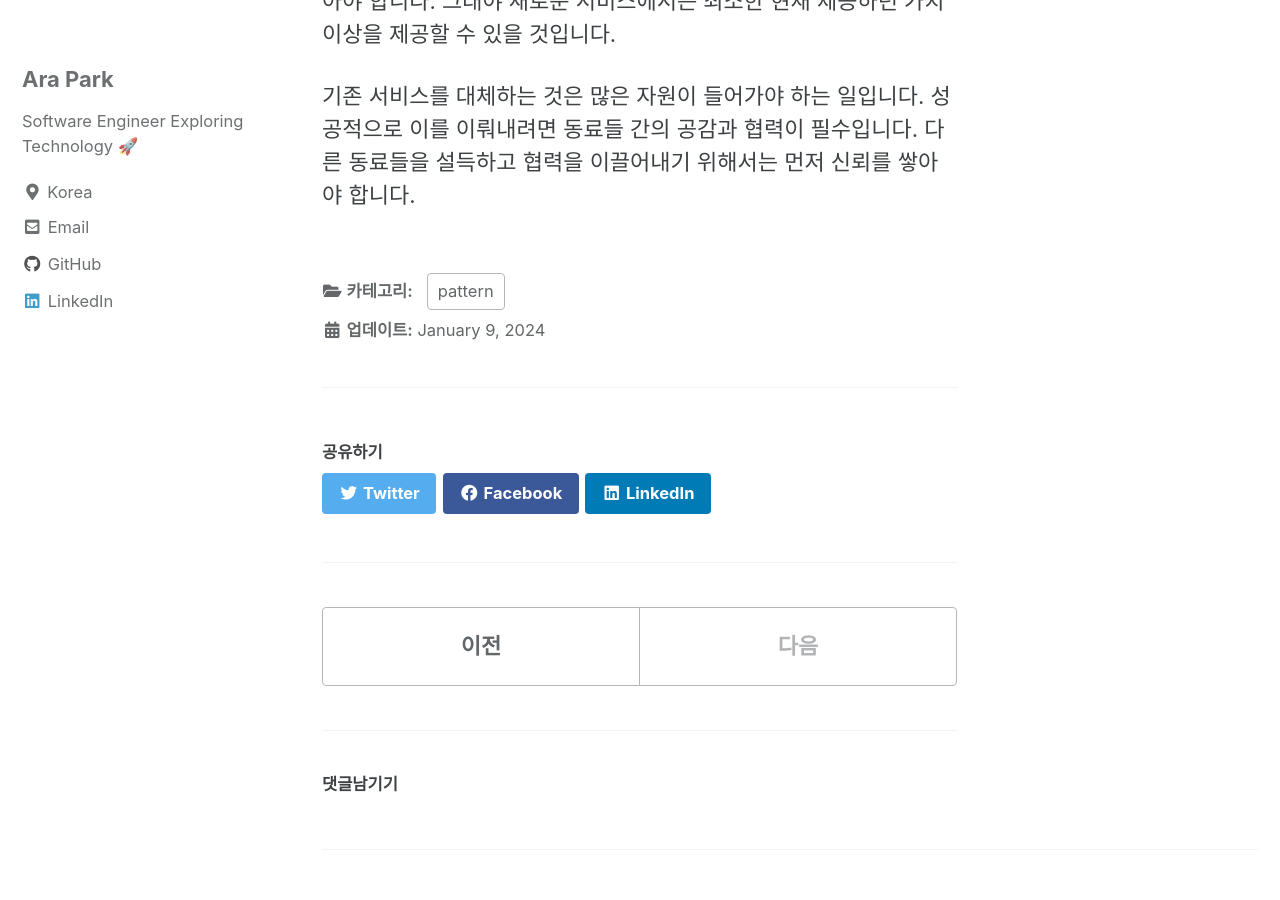
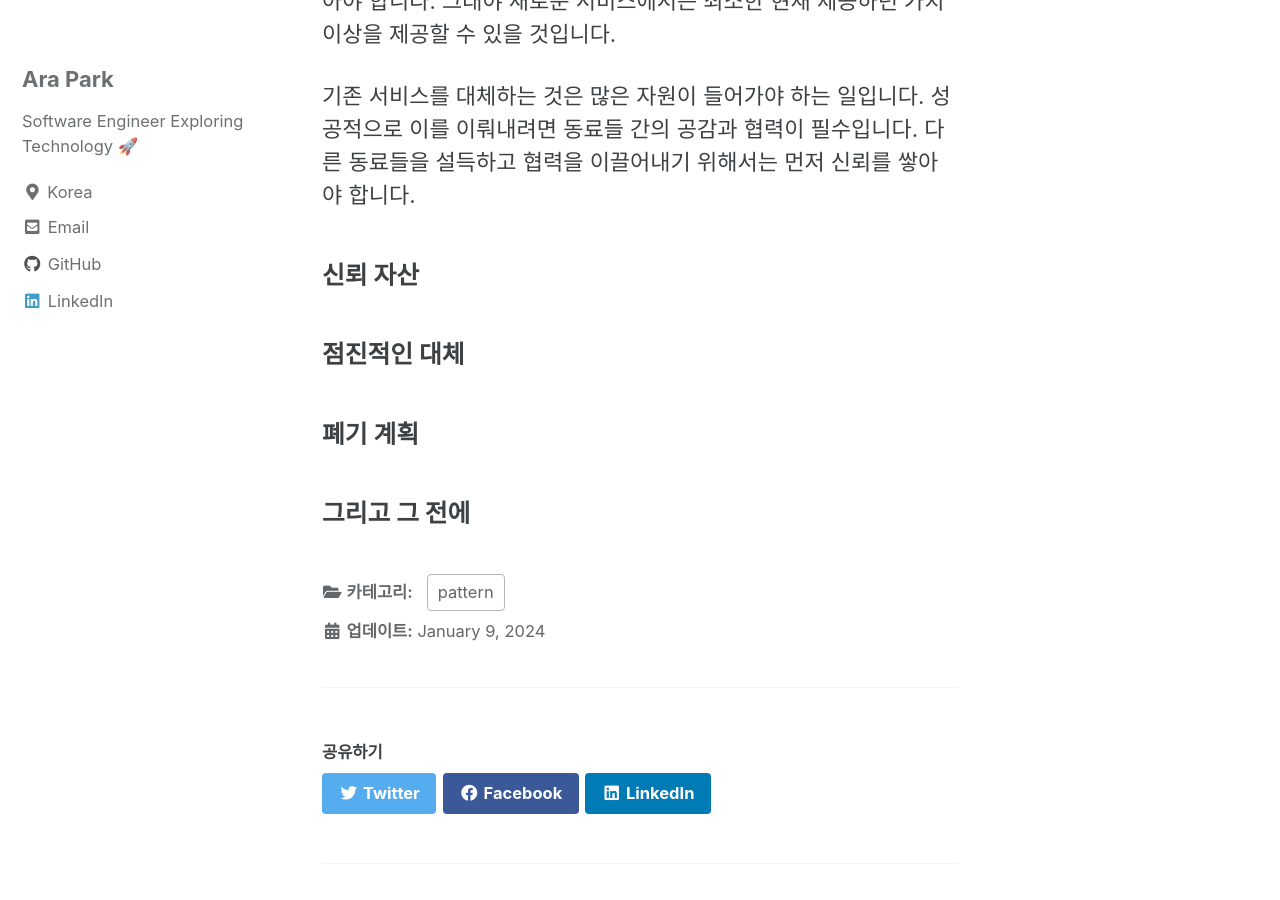
Before and after one commit to siyul-park/siyul-park.github.io, a Jekyll site: the page built from _posts/2024-01-09-live-with-lagacy.md, in a window 1280 px wide and 900 px high, scrolled down 2366 px. Built offline with Jekyll 4.4.1, drawn with Linux system fonts in a browser that asks for light colours; cached includes are drawn as plain includes; comment, search, counter and statistics services are not loaded.

Commit message:
draft: 목치 작성

```diff
--- a/_posts/2024-01-09-live-with-lagacy.md
+++ b/_posts/2024-01-09-live-with-lagacy.md
@@ -36,3 +36,11 @@ categories: pattern
 처음에는 이렇게 끔찍한 모습이 아니었을 겁니다. 수많은 요구사항, 버그, 그리고 시간을 만나면서 이렇게 변해간 것이겠죠. 코드가 직접적으로 의도를 드러내지 못하니, 여기까지 오게된 역사와 도메인 지식을 살펴보며 왜 이렇게 변했고, 아직까지 어떤 가치를 제공하고 있는지를 알아야 합니다. 그래야 새로운 서비스에서는 최소한 현재 제공하던 가치 이상을 제공할 수 있을 것입니다.
 
 기존 서비스를 대체하는 것은 많은 자원이 들어가야 하는 일입니다. 성공적으로 이를 이뤄내려면 동료들 간의 공감과 협력이 필수입니다. 다른 동료들을 설득하고 협력을 이끌어내기 위해서는 먼저 신뢰를 쌓아야 합니다.
+
+### 신뢰 자산
+
+### 점진적인 대체
+
+### 폐기 계획
+
+### 그리고 그 전에
```
